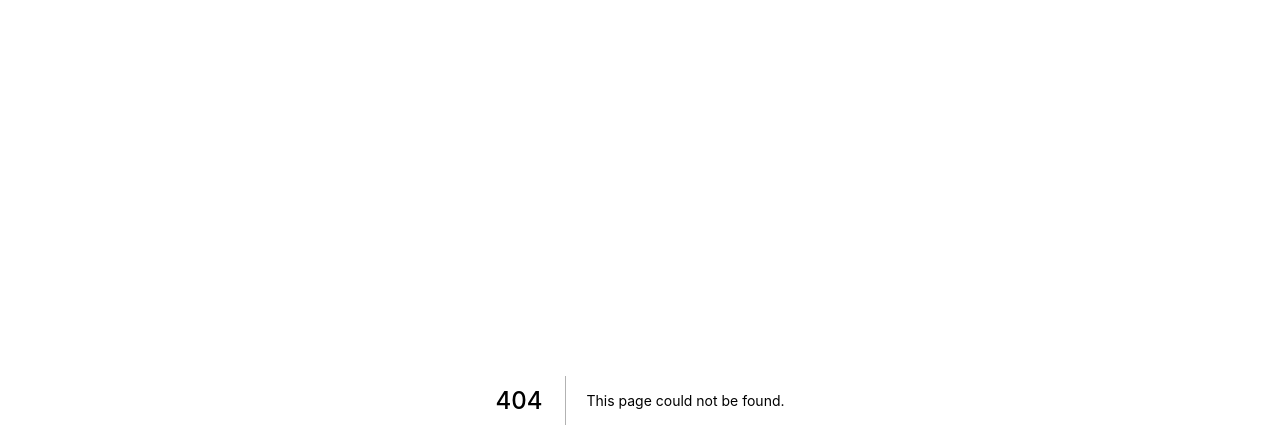
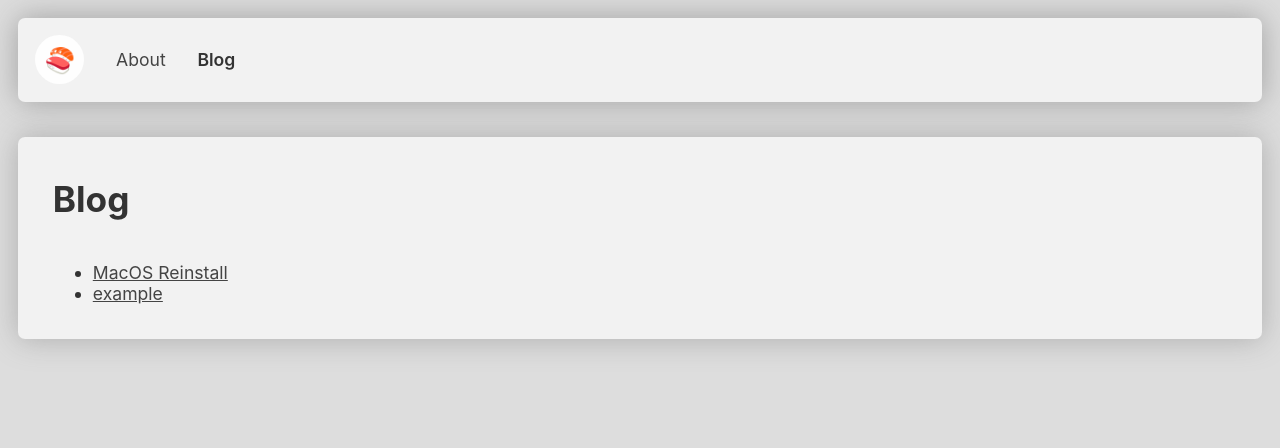
Before and after one commit to johnsonsu/johnsonsu.github.io, a Next.js app: page /post in a window 1280 px wide. Before the commit this address had no page. Shown: the top 448 px of the page. Built offline with nearby package versions, Linux system fonts and the light colour scheme.

Commit message:
Rename route, add random emoji, update style

```diff
--- a/components/Layout.js
+++ b/components/Layout.js
@@ -9,7 +9,7 @@ const siteTitleStyle = {
 }
 
 const layoutStyle = {
-  margin: '1em',
+  padding: '1em',
 }
 
 const Layout = ({ children, title }) => (
@@ -22,9 +22,10 @@ const Layout = ({ children, title }) => (
         key="viewport"
       />
     </Head>
-    <h1 style={siteTitleStyle}>🦾</h1>
-    <Nav />
-    <div style={layoutStyle}>{children}</div>
+    <div style={layoutStyle}>
+      <Nav />
+      {children}
+    </div>
   </div>
 )
 
--- /dev/null
+++ b/components/Module.js
@@ -0,0 +1,22 @@
+import PropTypes from 'prop-types'
+
+const containerStyle = {
+  display: 'flex',
+  flexDirection: 'column',
+  backgroundColor: '#f2f2f2',
+  padding: '1em 2em',
+  marginTop: '2em',
+  borderRadius: '0.4em',
+  boxShadow: '0px 0px 30px 0px rgba(100, 100, 100, 0.4)',
+}
+
+const Module = ({ children }) => <div style={containerStyle}>{children}</div>
+
+Module.propTypes = {
+  children: PropTypes.oneOfType([
+    PropTypes.arrayOf(PropTypes.node),
+    PropTypes.node,
+  ]).isRequired,
+}
+
+export default Module
--- a/components/Nav.js
+++ b/components/Nav.js
@@ -3,16 +3,34 @@ import NavButton from './NavButton'
 const containerStyle = {
   display: 'flex',
   flexDirection: 'row',
+  alignItems: 'center',
   backgroundColor: '#f2f2f2',
   padding: '1em',
-  margin: '1em',
   borderRadius: '0.4em',
+  boxShadow: '0px 0px 30px 0px rgba(100, 100, 100, 0.5)',
 }
+
+const iconStyle = {
+  display: 'flex',
+  alignItems: 'center',
+  justifyContent: 'center',
+  marginRight: '1em',
+  borderRadius: '1.5em',
+  height: '2em',
+  width: '2em',
+  fontSize: '1.4em',
+  backgroundColor: '#fefefe',
+}
+
+const emojis = ['🦾', '🎸', '🤦🏻‍♂️', '🤯', '🚀', '🤩', '🤓', '🐑', '🍣', '🎮', '🗺']
+
+const randomEmoji = () => emojis[Math.floor(Math.random() * emojis.length)]
 
 const Nav = () => (
   <div style={containerStyle}>
+    <div style={iconStyle}>{randomEmoji()}</div>
     <NavButton href="/about" title="About" />
-    <NavButton href="/blog" title="Blog" />
+    <NavButton href="/post" title="Blog" />
   </div>
 )
 
--- a/components/NavButton.js
+++ b/components/NavButton.js
@@ -1,24 +1,40 @@
 import PropTypes from 'prop-types'
 import Link from 'next/link'
+import { useRouter } from 'next/router'
+
 const buttonStyle = {
   display: 'flex',
-  marginRight: '0.8em',
+  marginRight: '1em',
 }
 
 const linkStyle = {
   textDecoration: 'none',
-  color: '#444',
-  textAlign: 'center',
+  padding: '0.2em 0.4em',
 }
 
-const NavButton = ({ href, title }) => (
-  <div style={buttonStyle}>
-    <Link href={href} as={href}>
-      <a style={linkStyle}>{title}</a>
-    </Link>
-  </div>
-)
+const linkSelectedStyle = {
+  fontWeight: '600',
+  color: '#333',
+}
 
+const NavButton = ({ href, title }) => {
+  const router = useRouter()
+  console.log('router', router)
+  return (
+    <div style={buttonStyle}>
+      <Link href={href} as={href}>
+        <a
+          style={{
+            ...linkStyle,
+            ...(router.pathname.startsWith(href) ? linkSelectedStyle : {}),
+          }}
+        >
+          {title}
+        </a>
+      </Link>
+    </div>
+  )
+}
 NavButton.propTypes = {
   href: PropTypes.string.isRequired,
   title: PropTypes.string.isRequired,
--- a/pages/about.js
+++ b/pages/about.js
@@ -1,8 +1,11 @@
 import Layout from '../components/Layout'
+import Module from '../components/Module'
 
 const About = () => (
   <Layout title="About">
-    <div>About</div>
+    <Module>
+      <h1>About</h1>
+    </Module>
   </Layout>
 )
 
--- a/pages/blog.js
+++ b/pages/post.js
@@ -2,10 +2,12 @@ import PropTypes from 'prop-types'
 import fs from 'fs'
 
 import Layout from '../components/Layout'
+import Module from '../components/Module'
 
 const Blog = ({ posts }) => {
   return (
     <Layout title="Blog">
+      <Module>
         <h1>Blog</h1>
 
         <ul>
@@ -18,6 +20,7 @@ const Blog = ({ posts }) => {
             )
           })}
         </ul>
+      </Module>
     </Layout>
   )
 }
--- a/pages/post/[id].js
+++ b/pages/post/[id].js
@@ -3,13 +3,16 @@ import fs from 'fs'
 import marked from 'marked'
 
 import Layout from '../../components/Layout'
+import Module from '../../components/Module'
 
 function Post({ post }) {
   const markdown = { __html: marked(post) }
 
   return (
     <Layout>
-      <div dangerouslySetInnerHTML={markdown}></div>
+      <Module>
+        <div dangerouslySetInnerHTML={markdown}></div>
+      </Module>
     </Layout>
   )
 }
--- a/styles.css
+++ b/styles.css
@@ -5,4 +5,13 @@ body {
   color: #333;
   margin: 0;
   padding: 0;
+  font-size: 1.1em;
 }
+
+a {
+  color: #444;
+}
+
+a:hover {
+  color: #666;
+}
```
Lines whose indentation alone changed are shown as unchanged.
